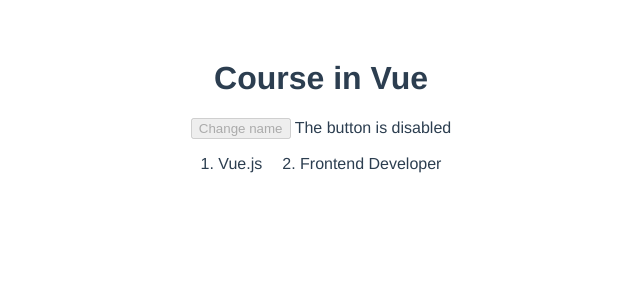
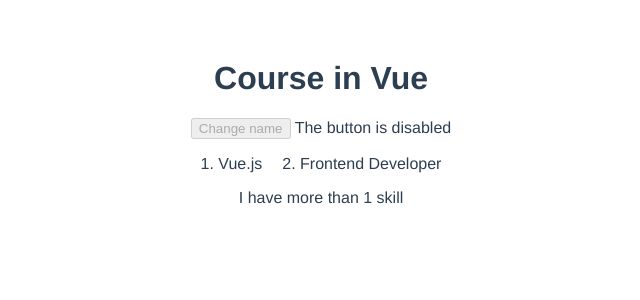
Before and after one commit to vishchak/vue-proj, a Vue app: page / in a window 1280 px wide. Shown: the top 300 px of the page, without its empty margins (319-959 px from the left). Built offline with nearby package versions, Linux system fonts and the light colour scheme.

Commit message:
test conditional operators;

```diff
--- a/src/components/skills.vue
+++ b/src/components/skills.vue
@@ -7,6 +7,8 @@
       <ul>
         <li v-for="(data, index) in skills" :key="index">{{ index + 1 }}. {{ data.skill }}</li>
       </ul>
+      <p v-if="skills.length >= 1">I have more than 1 skill</p>
+      <p v-else>I have 1 or less skills :(</p>
     </div>
   </div>
 </template>
```
